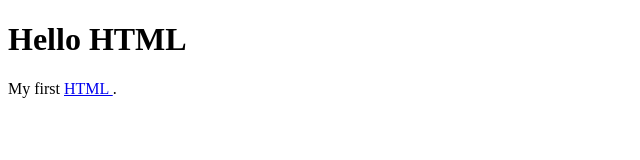
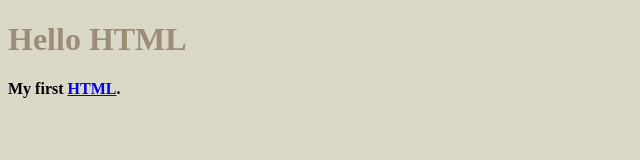
Before and after one commit to Arisa-a/http-server-exercise, a plain HTML site: page index.html in a window 1280 px wide. Shown: the whole page, without its empty margins (0-640 px from the left). Drawn offline with Linux system fonts and the light colour scheme.

Commit message:
CSSの追加

```diff
--- a/index.html
+++ b/index.html
@@ -1,15 +1,30 @@
 <!DOCTYPE html>
 <html lang="en">
-  <head>
+
+<head>
     <title>HTML</title>
-  </head>
-  <body>
+
+    <style type="text/css">
+        h1 {
+            color: #9b8d78;
+        }
+
+        p {
+            font-weight: bold;
+        }
+
+        body {
+            background-color: #dad8c6;
+        }
+    </style>
+</head>
+
+<body>
     <h1>Hello HTML</h1>
     <p>
-      My first
-<a href="https://html.spec.whatwg.org">
-HTML
-</a>.
+        My first
+        <a href="https://html.spec.whatwg.org">HTML</a>.
     </p>
-  </body>
+</body>
+
 </html>
```
